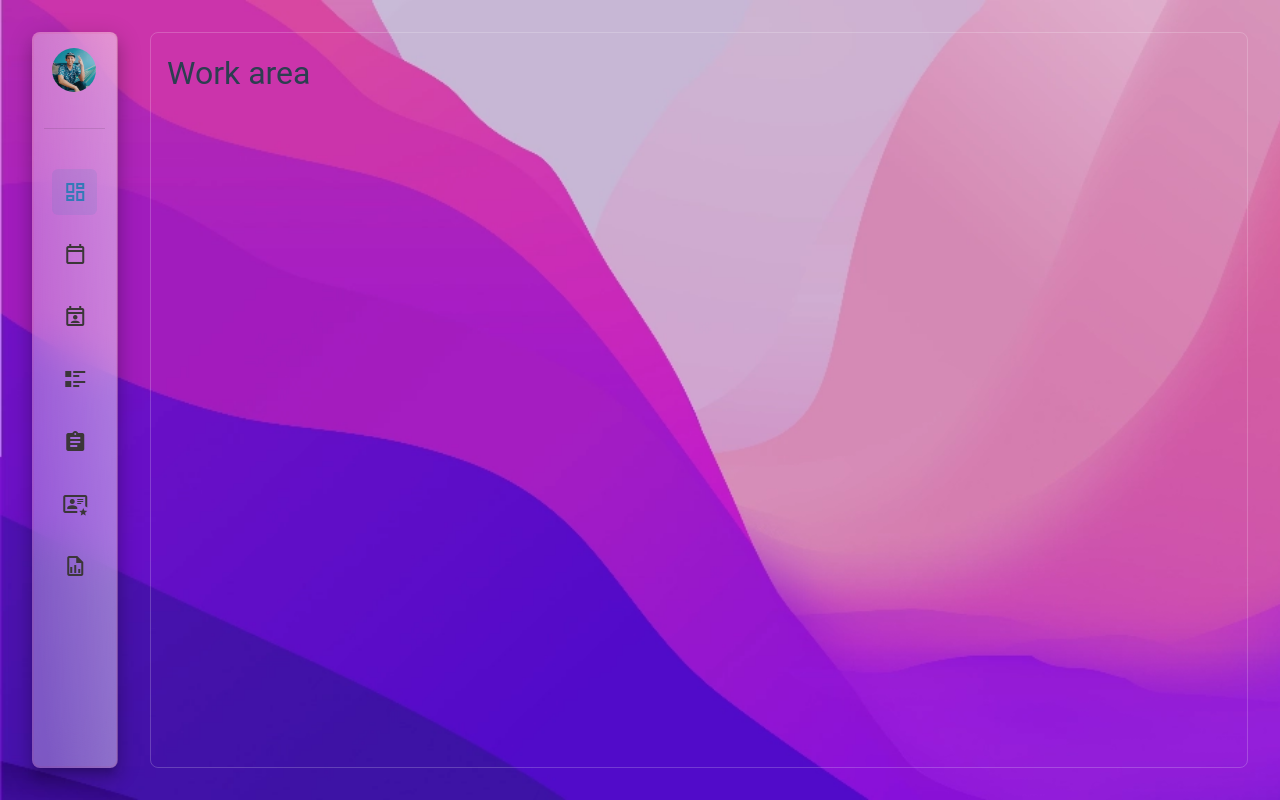
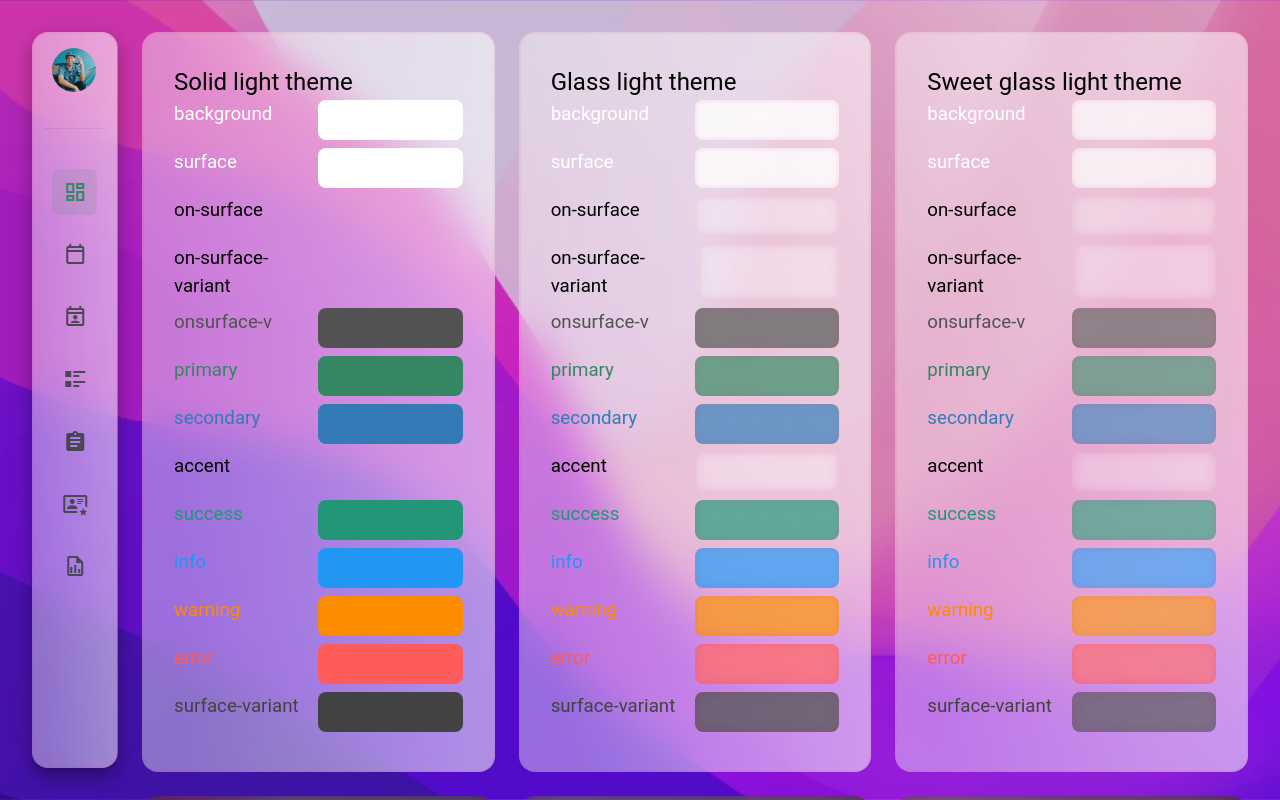
Before and after one commit to juanjaroa/task-admin, a Vue app: page / in a window 1280 px wide. Shown: the top 800 px of the page. Built offline with nearby package versions, Linux system fonts and the light colour scheme.

Commit message:
Color Pallet v1, deleted glass.js, improved layout

```diff
--- a/src/App.vue
+++ b/src/App.vue
@@ -2,7 +2,9 @@
   <v-layout class="pa-8">
     <MainMenu />
 
-    <RouterView />
+    <v-container fluid tag="main" class="pa-0">
+      <RouterView />
+    </v-container>
   </v-layout>
 </template>
 
@@ -12,6 +14,6 @@ import MainMenu from './components/MainMenu.vue'
 
 <style lang="scss">
 .v-layout {
-  gap: 2rem;
+  gap: 1.5rem;
 }
 </style>
--- a/src/assets/main.css
+++ /dev/null
@@ -1,23 +0,0 @@
-@import './base.css';
-
-#app{
-  min-height: 100vh;
-  display: flex;
-  gap: 2rem;
-  justify-content: center;
-  align-items: stretch;
-  flex-direction: column;
-
-}
-
-.glass-surface{
-  outline: 2px solid rgba(255, 0, 0, 0.05);
-  outline-offset: -2px;
-  background: linear-gradient(
-    86deg,
-    rgba(var(--v-theme-surface), 0.3) 11.14%,
-    rgba(var(--v-theme-surface), 0.5) 113.29%
-  ) !important;
-  background-blend-mode: overlay;
-  backdrop-filter: blur(1.25rem);
-}
--- /dev/null
+++ b/src/assets/main.scss
@@ -0,0 +1,39 @@
+@import './base.css';
+
+#app{
+  min-height: 100vh;
+  display: flex;
+  gap: 2rem;
+  justify-content: center;
+  align-items: stretch;
+  flex-direction: column;
+
+}
+.rounded-rem{
+  border-radius: 1rem !important;
+}
+
+.glass-surface{
+  outline: 2px solid rgba(255, 0, 0, 0.05);
+  outline-offset: -2px;
+  background: linear-gradient(
+    86deg,
+    rgba(var(--v-theme-surface), 0.4) 11.14%,
+    rgba(var(--v-theme-surface), 0.6) 113.29%
+  ) !important;
+  background-blend-mode: overlay;
+  backdrop-filter: blur(1.25rem);
+  .bg-glass{
+    background-blend-mode: overlay;
+    backdrop-filter: blur(0.5rem);
+    outline: 3px solid rgba(255, 0, 0, 0.05);
+  outline-offset: -3px;
+    opacity: 0.7;
+    >*{
+      opacity: initial;
+    }
+    &.sweet-glass{
+      opacity: 0.6;
+    }
+  }
+}
--- a/src/components/MainMenu.vue
+++ b/src/components/MainMenu.vue
@@ -3,7 +3,7 @@
     v-model="drawer"
     expand-on-hover
     :rail="rail"
-    rounded="lg"
+    rounded="rem"
     rail-width="86"
     permanent
     class="glass-surface"
@@ -14,7 +14,7 @@
     <v-list-item prepend-avatar="/img/avatar.jpg" title="jRoa" class="profile-item" nav>
       <template v-slot:append>
         <v-switch
-          v-model="plop"
+          v-model="isDarkMode"
           color="primary"
           inset
           persistent-hint
@@ -35,8 +35,8 @@
         :title="item.title"
         :to="item.route"
         :prepend-icon="item.icon"
-        :color="theme.global.current.value.dark ? '#FFFFFF' : '#337AB7'"
-        :base-color="theme.global.current.value.dark ? '#B4C9CF' : '#3b3638'"
+        :color="isDarkMode ? 'on-surface' : 'primary'"
+        :base-color="isDarkMode ? 'onsurface-v' : ''"
       >
         <v-overlay
           v-if="item.subMenu"
@@ -52,8 +52,8 @@
               :title="subItem.subItem"
               :to="subItem.route"
               class="px-4 py-2"
-              :color="theme.global.current.value.dark ? '#FFFFFF' : '#337AB7'"
-              :base-color="theme.global.current.value.dark ? '#B4C9CF' : '#3b3638'"
+              :color="isDarkMode ? '#FFFFFF' : '#337AB7'"
+              :base-color="isDarkMode ? '#B4C9CF' : '#3b3638'"
               prepend-icon="mdi-paperclip"
             ></v-list-item>
           </v-list>
@@ -140,7 +140,7 @@ const navItems = [
   }
 ]
 
-let plop = computed(() => {
+let isDarkMode = computed(() => {
   return theme.global.current.value.dark
 })
 
@@ -153,7 +153,7 @@ onMounted(() => {
 })
 const theme = useTheme()
 const toggleTheme = () => {
-  theme.global.name.value = theme.global.current.value.dark ? 'light' : 'dark'
+  theme.global.name.value = isDarkMode.value ? 'light' : 'dark'
   localStorage.setItem('theme_name', theme.global.name.value)
 }
 </script>
--- a/src/main.ts
+++ b/src/main.ts
@@ -1,4 +1,4 @@
-import './assets/main.css'
+import './assets/main.scss'
 /* import {myCustomLightTheme} from './glass.js' */
 
 import { createApp } from 'vue'
@@ -22,16 +22,24 @@ const vuetify = createVuetify({
     themes: {
       light: {
         colors: {
-          'surface-variant': '#337AB7',
-          secondary: '#b0bec5',
-          accent: '#8c9eff',
-          error: '#b71c1c'
+          primary: '#358663',
+          secondary: '#337AB7',
+          success: '#229676',
+          error: '#FF5B5B',
+          'on-surface': '#393d40',
+          'on-surface-variant': '#525252',
+          'onsurface-v': '#525252'
         }
       },
       dark: {
         colors: {
           primary: '#358663',
-          'surface-bright': '#FFFFFF'
+          secondary: '#337AB7',
+          success: '#229676',
+          error: '#FF5B5B',
+          'on-surface': '#FFFFFF',
+          'on-surface-variant': '#b0b0b0',
+          'onsurface-v': '#b0b0b0'
         }
       }
     }
--- a/src/views/HomeView.vue
+++ b/src/views/HomeView.vue
@@ -1,14 +1,80 @@
 <script setup lang="ts"></script>
 
 <template>
-  <v-container fluid tag="main" class="">
-    <h1>Work area</h1>
-  </v-container>
+  <v-row v-for="myTheme in myThemes" :key="myTheme">
+    <v-col cols="4">
+      <v-theme-provider :theme="myTheme" with-background class="glass-surface rounded-rem pa-8">
+        <h2>Solid {{ myTheme }} theme</h2>
+        <div
+          v-for="color in myColors"
+          :key="color"
+          class="d-flex aling-stretch justify-space-between mb-2"
+        >
+          <div>
+            <h3 :class="'text-' + color" class="font-weight-normal">{{ color }}</h3>
+          </div>
+          <div class="w-50 rounded-lg pa-5" :class="'bg-' + color"></div>
+        </div>
+      </v-theme-provider>
+    </v-col>
+    <v-col cols="4">
+      <v-theme-provider :theme="myTheme" with-background class="glass-surface rounded-rem pa-8">
+        <h2>Glass {{ myTheme }} theme</h2>
+        <div
+          v-for="color in myColors"
+          :key="color"
+          class="d-flex aling-stretch justify-space-between mb-2"
+        >
+          <div>
+            <h3 :class="'text-' + color" class="font-weight-normal">{{ color }}</h3>
+          </div>
+          <div class="w-50 rounded-lg bg-glass pa-5" :class="'bg-' + color"></div>
+        </div>
+      </v-theme-provider>
+    </v-col>
+    <v-col cols="4">
+      <v-theme-provider :theme="myTheme" with-background class="glass-surface rounded-rem pa-8">
+        <h2>Sweet glass {{ myTheme }} theme</h2>
+        <div
+          v-for="color in myColors"
+          :key="color"
+          class="d-flex aling-stretch justify-space-between mb-2"
+        >
+          <div>
+            <h3 :class="'text-' + color" class="font-weight-normal">{{ color }}</h3>
+          </div>
+          <div class="w-50 rounded-lg bg-glass pa-5 sweet-glass" :class="'bg-' + color"></div>
+        </div>
+      </v-theme-provider>
+    </v-col>
+  </v-row>
 </template>
+<script lang="ts" setup>
+let myThemes: string[] = ['light', 'dark']
+let myColors: string[] = [
+  'background',
+  'surface',
+  'on-surface',
+  'on-surface-variant',
+  'onsurface-v',
+  'primary',
+  'secondary',
+  'accent',
+  'success',
+  'info',
+  'warning',
+  'error',
+
+  'surface-variant'
+]
+</script>
 <style scoped lang="scss">
 .v-container {
   min-height: 100%;
-  border: 1px solid rgba(var(--v-theme-surface), 0.2);
-  border-radius: 0.5rem;
+  /* border: 1px solid rgba(var(--v-theme-surface), 0.2);
+  border-radius: 0.5rem; */
+}
+.on-surface {
+  background-color: rgba(var(--v-theme-on-surface), 1);
 }
 </style>
```
Also changed, not shown: src/glass.js (deleted, +0 -31 lines).
